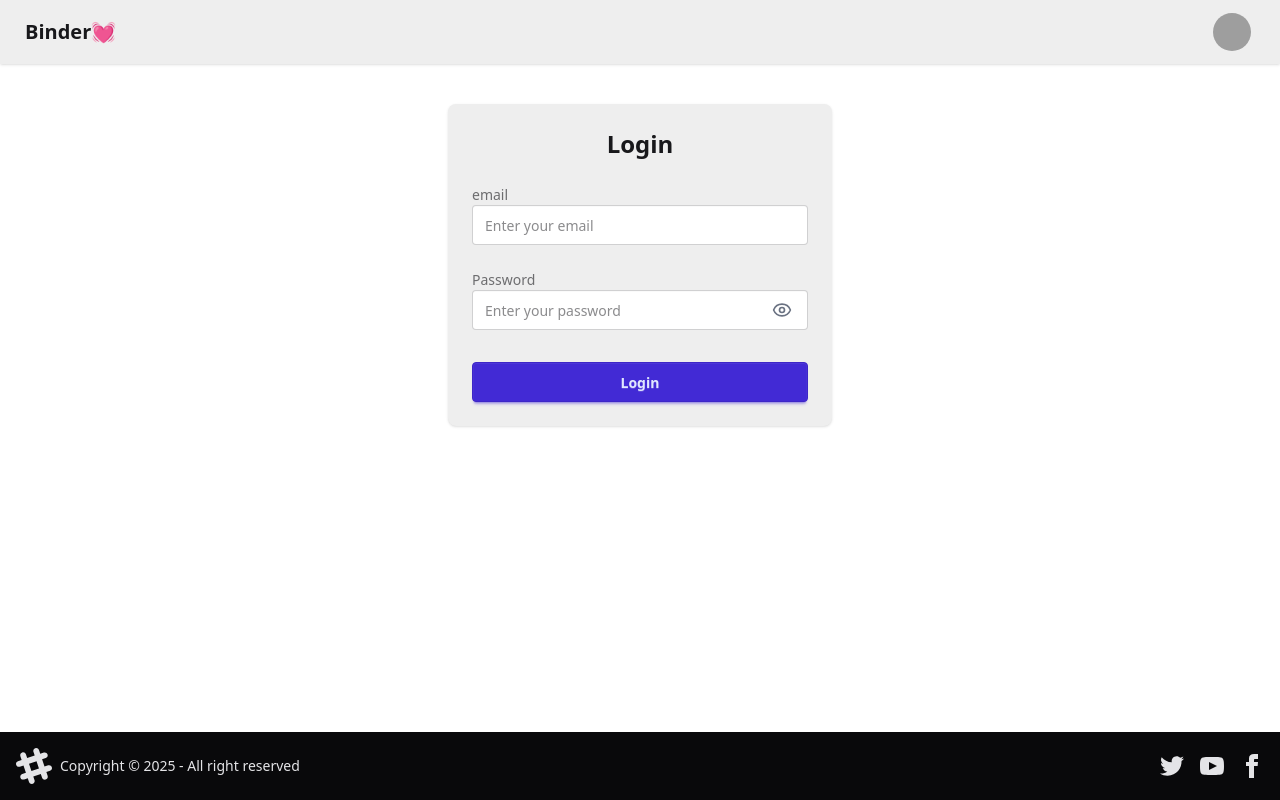
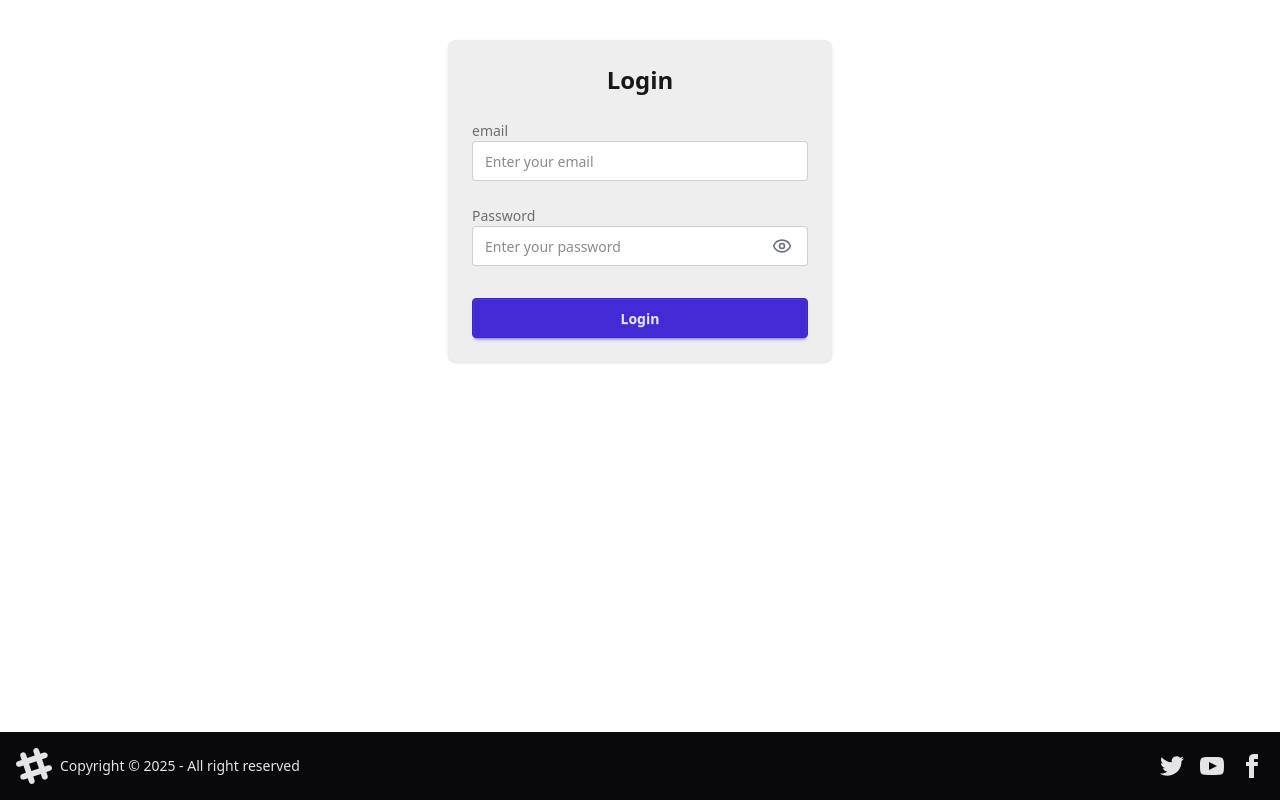
Before and after one commit to Ankitpareek-dev/binder-web, a React (Vite) app: page /login in a window 1280 px wide. Built offline with nearby package versions, Linux system fonts and the light colour scheme; grey boxes are pictures that could not be loaded.

Commit message:
added redux store and userSlice

```diff
--- a/src/App.jsx
+++ b/src/App.jsx
@@ -4,13 +4,15 @@ import Login from "./Login";
 import Profile from "./Profile";
 import { Provider } from "react-redux";
 import appStore from "./utils/appStore";
+import Feed from "./Feed";
 
 export default function TailwindTest() {
   return (
     <Provider store={appStore}>
       <BrowserRouter basename="/">
         <Routes>
-          <Route path="/" element={<Body></Body>}>
+          <Route path="/" element={<Body />}>
+            <Route path="/" element={<Feed />} />
             <Route path="/login" element={<Login />} />
             <Route path="/profile" element={<Profile />} />
           </Route>
--- /dev/null
+++ b/src/Feed.jsx
@@ -0,0 +1,5 @@
+function Feed() {
+  return <div>Feed</div>;
+}
+
+export default Feed;
--- a/src/Login.jsx
+++ b/src/Login.jsx
@@ -1,15 +1,20 @@
 import { useState } from "react";
 import { Eye, EyeOff } from "lucide-react";
 import axios from "axios";
+import { useDispatch } from "react-redux";
+import { addUser } from "./utils/userSlice";
+import { useNavigate } from "react-router-dom";
 
 export default function LoginCard() {
   const [emailId, setEmailId] = useState("");
   const [password, setPassword] = useState("");
   const [showPassword, setShowPassword] = useState(false);
+  const dispatch = useDispatch();
+  const navigate = useNavigate();
 
   const handleLogin = async () => {
     try {
-      await axios.post(
+      const res = await axios.post(
         "http://localhost:3000/login",
         {
           emailId: emailId,
@@ -19,6 +24,10 @@ export default function LoginCard() {
           withCredentials: true, // Include credentials for CORS
         }
       );
+      const { user } = res.data;
+      dispatch(addUser(user));
+      navigate("/");
+      // console.log(res);
     } catch (error) {
       console.error("Login failed:", error);
     }
--- a/src/NavBar.jsx
+++ b/src/NavBar.jsx
@@ -1,22 +1,27 @@
+import { useSelector } from "react-redux";
+
 function NavBar() {
+  const user = useSelector((store) => store.user);
+  if (!user) return null;
+  console.log(user.photoId);
   return (
     <div className="navbar bg-base-300 shadow-sm">
       <div className="flex-1">
         <a className="btn btn-ghost text-xl">Binder💓</a>
       </div>
       <div className="flex gap-2">
+        <div>Hello {user.firstName}</div>
         <div className="dropdown dropdown-end mx-5">
           <div
             tabIndex={0}
             role="button"
             className="btn btn-ghost btn-circle avatar"
           >
-            <div className="w-10 rounded-full">
-              <img
-                alt="Tailwind CSS Navbar component"
-                src="https://img.daisyui.com/images/stock/photo-1534528741775-53994a69daeb.webp"
-              />
-            </div>
+            {user && (
+              <div className="w-10 rounded-full">
+                <img alt="Tailwind CSS Navbar component" src={user.photoId} />
+              </div>
+            )}
           </div>
           <ul
             tabIndex={0}
--- a/src/utils/appStore.js
+++ b/src/utils/appStore.js
@@ -1,7 +1,10 @@
 import { configureStore } from "@reduxjs/toolkit";
+import userReducer from "./userSlice";
 
 const appStore = configureStore({
-  reducer: {},
+  reducer: {
+    user: userReducer,
+  },
 });
 
 export default appStore;
--- a/src/utils/userSlice.js
+++ b/src/utils/userSlice.js
@@ -7,12 +7,12 @@ const userSlice = createSlice({
     addUser: (state, action) => {
       return action.payload;
     },
-    removeUser: (state, action) => {
+    removeUser: () => {
       return null;
     },
   },
 });
 
-export const {} = userSlice.actions;
+export const { addUser, removeUser } = userSlice.actions;
 
 export default userSlice.reducer;
```
